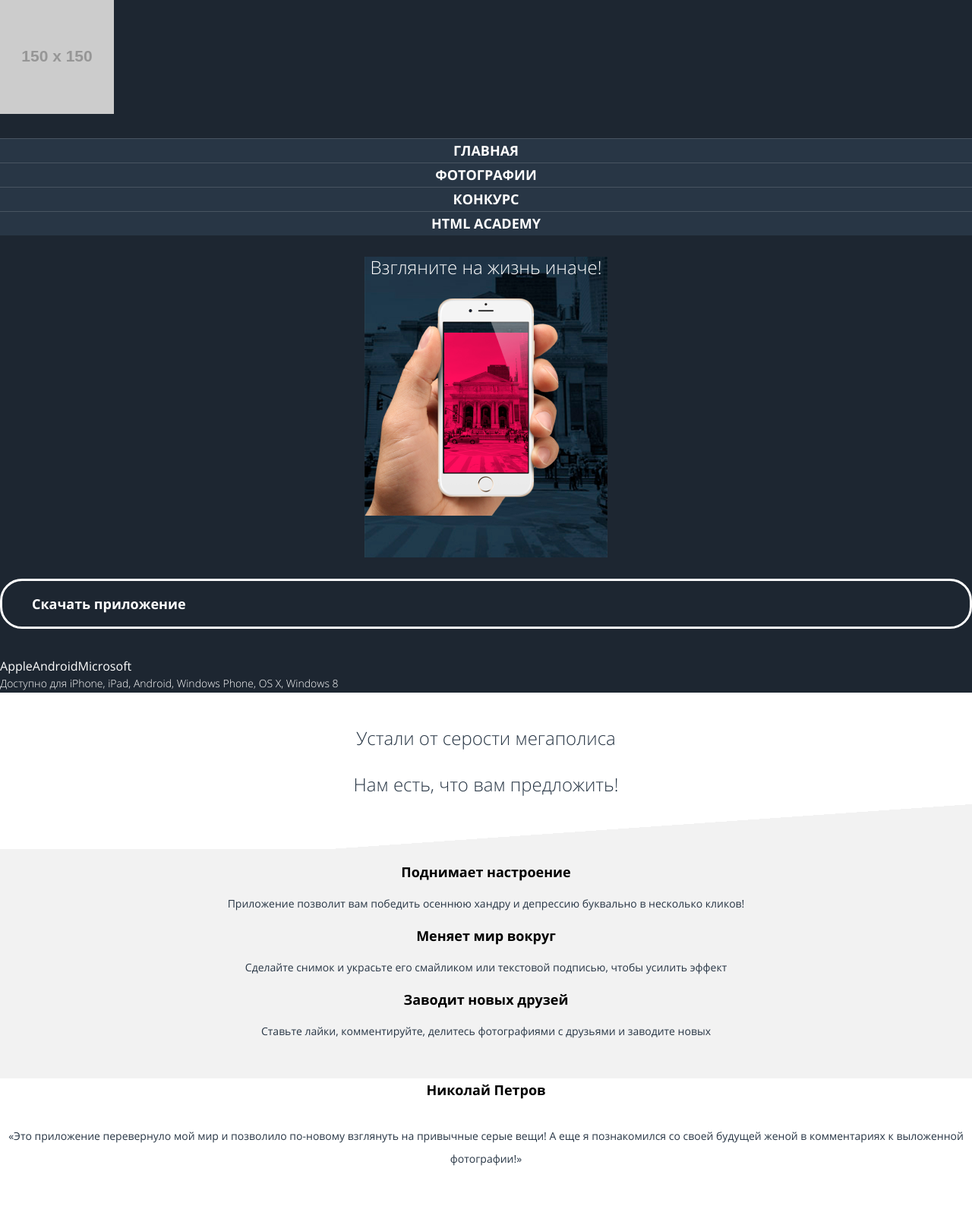
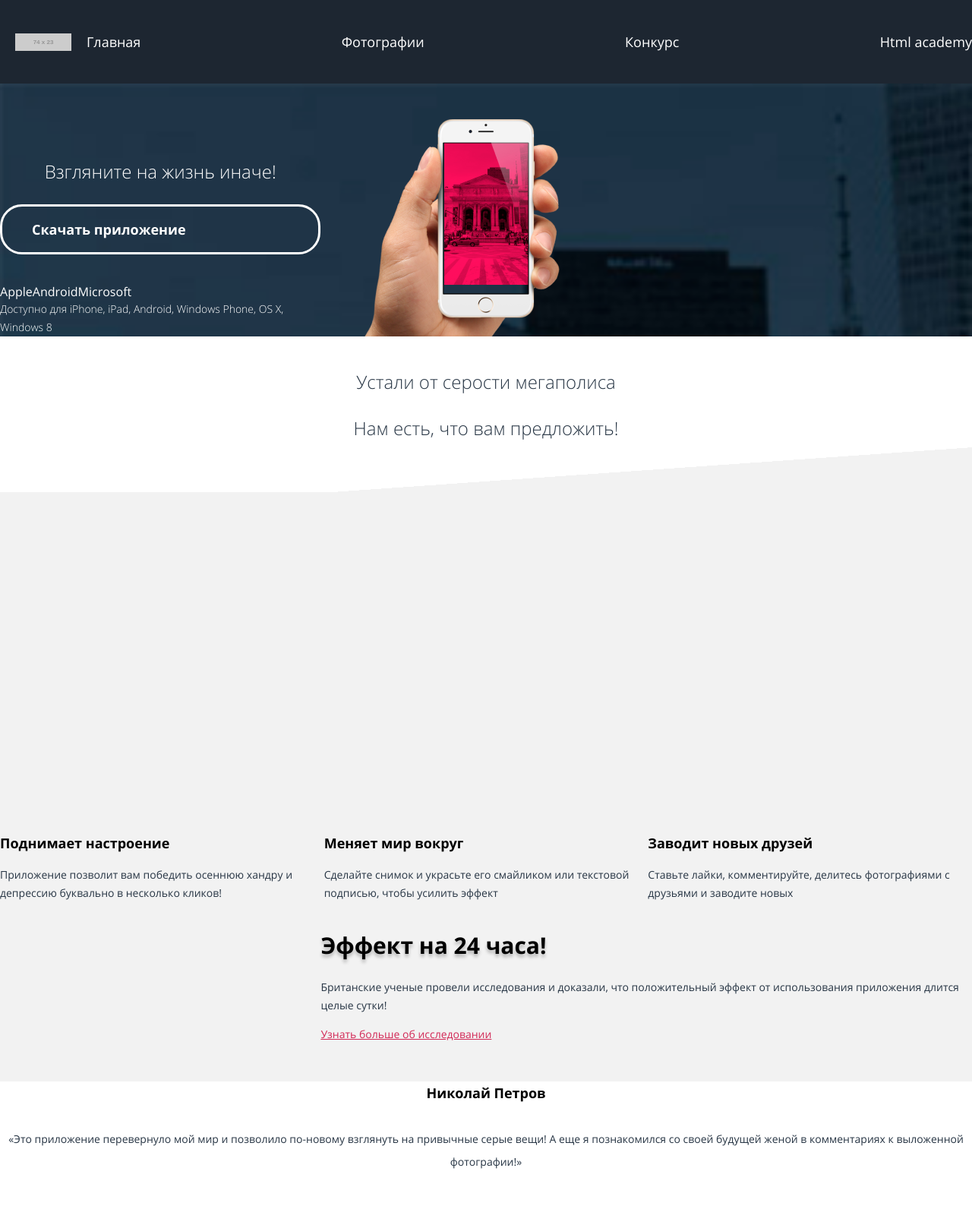
Before and after one commit to chylman/1517165-pink-21, a website: page source/index.html in a window 1280 px wide. Shown: the top 1588 px of the page at 76% size. Drawn offline with nearby package versions, Linux system fonts and the light colour scheme; files that its build step writes are made by us from their sources; placeholder pictures from the web are drawn by us.

Commit message:
Адаптивная сетка главной страницы

```diff
--- a/source/index.html
+++ b/source/index.html
@@ -2,13 +2,14 @@
 <html class="page" lang="ru">
   <head>
     <meta charset="utf-8">
+    <meta name="viewport" content="width=device-width, initial-scale=1">
     <title>HTML Academy: Пинк</title>
     <link rel="stylesheet" href="css/style.css">
   </head>
   <body class="page-body">
     <header class="page-header">
       <a class="page-header__logo">
-        <img src="https://via.placeholder.com/150x150" alt="Приложение Pink" width="150" height="150">
+        <img src="https://via.placeholder.com/74x23" alt="Приложение Pink" width="74" height="23">
       </a>
       <nav class="main-navigation">
         <div class="main-navigation__wrapper">
@@ -72,6 +73,15 @@
             </ul>
           </div>
         </section>
+        <section class="effect">
+          <div class="effect__wrapper">
+            <h2 class="effect__title">Эффект на 24 часа!</h2>
+            <p class="effect__text">
+              Британские ученые провели исследования и доказали, что положительный эффект от использования приложения длится целые сутки!
+            </p>
+            <a href="!#" class="effect__more-link">Узнать больше об исследовании</a>
+          </div>
+        </section>
         <section class="reviews">
           <h2 class="visually-hidden">Отзывы</h2>
           <div class="reviews__wrapper slider">
@@ -114,21 +124,21 @@
               </thead>
               <tr class="price-table__row">
                 <td class="price-table__cell price-table__cell--pink-filter">Розовый фильтр</td>
-                <td class="price-table__cell price-table__cell--pink-filter"></td>
-                <td class="price-table__cell price-table__cell--pink-filter"></td>
-                <td class="price-table__cell price-table__cell--pink-filter"></td>
+                <td class="price-table__cell price-table__cell--pink-filter">Розовый фильтр</td>
+                <td class="price-table__cell price-table__cell--pink-filter">Розовый фильтр</td>
+                <td class="price-table__cell price-table__cell--pink-filter">Розовый фильтр</td>
               </tr>
               <tr class="price-table__row">
                 <td class="price-table__cell price-table__cell--smile">Смайлики</td>
-                <td class="price-table__cell price-table__cell--smile"></td>
-                <td class="price-table__cell price-table__cell--smile"></td>
-                <td class="price-table__cell price-table__cell--smile"></td>
+                <td class="price-table__cell price-table__cell--smile">Смайлики</td>
+                <td class="price-table__cell price-table__cell--smile">Смайлики</td>
+                <td class="price-table__cell price-table__cell--smile">Смайлики</td>
               </tr>
               <tr class="price-table__row">
                 <td class="price-table__cell price-table__cell--comments">Комментарии</td>
-                <td class="price-table__cell price-table__cell--comments"></td>
-                <td class="price-table__cell price-table__cell--comments"></td>
-                <td class="price-table__cell price-table__cell--comments"></td>
+                <td class="price-table__cell price-table__cell--comments">Комментарии</td>
+                <td class="price-table__cell price-table__cell--comments">Комментарии</td>
+                <td class="price-table__cell price-table__cell--comments">Комментарии</td>
               </tr>
             </table>
             <div class="price__toggles slider__toggles">
--- a/source/less/blocks/advantages.less
+++ b/source/less/blocks/advantages.less
@@ -22,6 +22,23 @@
 
 .advantages__list {
   .reset-ul();
+  text-align: center;
+}
+
+@media (min-width: @tablet-width) {
+  .advantages__list {
+    padding-left: 50%;
+    text-align: left;
+  }
+}
+
+@media (min-width: @desktop-width) {
+  .advantages__list {
+    display: grid;
+    grid-template-columns: 1fr 1fr 1fr;
+    padding-left: 0;
+    padding-top: 432px;
+  }
 }
 
 .advantages__title {
@@ -29,7 +46,6 @@
   font-weight: bold;
   font-size: 18px;
   line-height: 24px;
-  text-align: center;
   color: @basic-black;
 }
 
@@ -38,6 +54,5 @@
   font-weight: normal;
   font-size: 14px;
   line-height: 24px;
-  text-align: center;
   color: @basic-grayfont;
 }
--- a/source/less/blocks/contacts.less
+++ b/source/less/blocks/contacts.less
@@ -12,6 +12,19 @@
   font-size: 24px;
   line-height: 120%;
   color: @basic-grayfont;
+}
+
+.contacts__list {
+  display: flex;
+  flex-direction: column;
+}
+
+@media (min-width: @tablet-width) {
+  .contacts__list {
+    flex-direction: row;
+    flex-wrap: wrap;
+    justify-content: space-around;
+  }
 }
 
 .contacts__term {
--- a/source/less/blocks/download.less
+++ b/source/less/blocks/download.less
@@ -1,13 +1,43 @@
-.download__wrapper {
-  padding-top: 28px;
+.download {
   background-color: @basic-darkgray;
+}
+
+@media (min-width: @tablet-width) {
+  .download {
+    background-image: url("../img/phone.png"), url("../img/screen.png"), url("../img/back-mobile.png");
+    background-repeat: no-repeat, no-repeat, no-repeat;
+    background-position: bottom center, center, top;
+    background-size: auto, auto, 100%;
+  }
+}
+
+@media (min-width: @tablet-width) {
+  .download__wrapper {
+    width: 50%;
+  }
+}
+
+@media (min-width: @desktop-width) {
+  .download__wrapper {
+    width: 33%;
+  }
 }
 
 .download__header {
   min-height: 396px;
-  background-image: url("../img/phone.png"), url("../img/screen.png"), url("../img/back-mobile.png");
-  background-repeat: no-repeat, no-repeat, no-repeat;
-  background-position: center;
+  padding-top: 28px;
+  background-image: url("../img/phone.png"), url("../img/back-mobile.png");
+  background-repeat: no-repeat, no-repeat;
+  background-position: bottom left, top;
+  background-size: auto, 100%;
+}
+
+@media (min-width: @tablet-width) {
+  .download__header {
+    min-height: auto;
+    padding-top: 102px;
+    background: none;
+  }
 }
 
 .download__slogan {
--- /dev/null
+++ b/source/less/blocks/effect.less
@@ -0,0 +1,47 @@
+.effect {
+  display: none;
+}
+
+@media (min-width: @tablet-width) {
+  .effect {
+    display: block;
+  }
+
+  .effect__wrapper {
+    padding-left: 50%;
+  }
+}
+
+@media (min-width: @desktop-width) {
+  .effect__wrapper {
+    padding-left: 33%;
+  }
+}
+
+
+.effect__title {
+  font-style: normal;
+  font-weight: bold;
+  font-size: 30px;
+  line-height: 36px;
+  color: @basic-black;
+  text-shadow: 0px 4px 4px @special-opacityblack25;
+}
+
+.effect__text {
+  font-style: normal;
+  font-weight: normal;
+  font-size: 14px;
+  line-height: 24px;
+  color: @basic-grayfont;
+}
+
+.effect__more-link {
+  .reset-a();
+  text-decoration: underline;
+  font-style: normal;
+  font-weight: normal;
+  font-size: 14px;
+  line-height: 24px;
+  color: @basic-pink;
+}
--- a/source/less/blocks/main-navigation.less
+++ b/source/less/blocks/main-navigation.less
@@ -1,28 +1,52 @@
+.main-navigation {
+  width: 100%;
+}
+
 .main-navigation__list {
   .reset-ul();
+  display: flex;
+  flex-direction: column;
   color: @basic-white;
   font-size: 18px;
   line-height: 32px;
+  font-weight: 700;
   text-transform: uppercase;
 }
 
+@media (min-width: @desktop-width) {
+  .main-navigation__list {
+    flex-direction: row;
+    justify-content: space-between;
+    padding-top: 46px;
+    text-transform: none;
+    font-style: normal;
+    font-weight: normal;
+    line-height: 18px;
+  }
+}
+
 .main-navigation__item {
-  width: 100%;
   text-align: center;
   background: #283645;
   box-shadow: 0 1px 0 @basic-black, inset 0 1px 0 @special-opacitygray15;
 }
 
+@media (min-width: @desktop-width) {
+  .main-navigation__item {
+    text-align: unset;
+    background: none;
+    box-shadow: none;
+  }
+}
+
 .main-navigation__item a {
   display: block;
   color: @basic-white;
-  font-size: 18px;
-  line-height: 32px;
-  font-weight: 700;
   text-decoration: none;
 }
 
 .main-navigation__toggle {
+  position: absolute;
   width: 23px;
   height: 23px;
   background-color: inherit;
--- a/source/less/blocks/page-body.less
+++ b/source/less/blocks/page-body.less
@@ -1,4 +1,5 @@
 .page-body {
+  min-width: 340px;
   margin: 0;
   padding: 0;
   box-sizing: border-box;
@@ -6,3 +7,15 @@
   background-color: @basic-gray;
   color: @basic-grayfont;
 }
+
+@media (min-width: @tablet-width) {
+  .page-body {
+    min-width: 660px;
+  }
+}
+
+@media (min-width: @desktop-width) {
+  .page-body {
+    min-width: 1200px;
+  }
+}
--- a/source/less/blocks/page-footer.less
+++ b/source/less/blocks/page-footer.less
@@ -1,3 +1,17 @@
 .page-footer {
+  display: grid;
+  grid-template-rows: 1fr 1fr 1fr;
+  align-items: center;
+  justify-content: center;
   background-color: @basic-white;
 }
+
+@media (min-width: @tablet-width) {
+  .page-footer {
+    grid-template-columns: 1fr 1fr 1fr;
+  }
+}
+
+.page-footer__logo {
+  margin: auto;
+}
--- a/source/less/blocks/page-header.less
+++ b/source/less/blocks/page-header.less
@@ -1,5 +1,29 @@
 .page-header {
+  display: flex;
+  flex-direction: column;
   margin: 0;
   padding: 0;
   background-color: @basic-darkgray;
 }
+
+@media (min-width: @desktop-width) {
+  .page-header {
+    flex-direction: row;
+  }
+}
+
+.page-header__logo {
+  display: flex;
+  min-height: 69px;
+  padding: 0 20px;
+}
+
+@media (min-width: @tablet-width) {
+  .page-header__logo {
+    min-height: 110px;
+  }
+}
+
+.page-header__logo img {
+  margin: auto 0;
+}
--- a/source/less/blocks/photo-post.less
+++ b/source/less/blocks/photo-post.less
@@ -16,7 +16,6 @@
 }
 
 .photo-post__image {
-  width: 100%;
   margin-bottom: 42px;
 }
 
--- /dev/null
+++ b/source/less/blocks/price-table.less
@@ -0,0 +1,18 @@
+
+
+.price-table__row th:nth-child(1) {
+  display: none;
+}
+
+.price-table__cell {
+  overflow: hidden;
+}
+
+.price-table__cell:nth-child(1) {
+  display: none;
+}
+
+.price-table__cell:nth-child(3) {
+  display: block;
+  width: 280px;
+}
--- /dev/null
+++ b/source/less/blocks/price.less
@@ -0,0 +1,6 @@
+.price__wrapper {
+  display: grid;
+  grid-template-rows: 1fr 1fr;
+  align-content: center;
+  justify-content: center;
+}
--- a/source/less/blocks/social.less
+++ b/source/less/blocks/social.less
@@ -1,5 +1,10 @@
+.social {
+  margin: auto;
+}
+
 .social__list {
   .reset-ul();
+  display: flex;
 }
 
 .social__link {
--- a/source/less/color.less
+++ b/source/less/color.less
@@ -9,6 +9,7 @@
 @basic-grayfont: #283645;
 //Opacity
 @special-opacitygray15: rgba(255, 255, 255, 0.15);
+@special-opacityblack25: rgba(0, 0, 0, 0.25);
 //Border
 @special-gray: #E5E5E5;
 //Button
--- a/source/less/style.less
+++ b/source/less/style.less
@@ -18,3 +18,13 @@
 @import "blocks/modal.less";
 @import "blocks/photos.less";
 @import "blocks/photo-post.less";
+@import "blocks/price-table.less";
+@import "blocks/price.less";
+@import "blocks/effect.less";
+
+
+//Viewports
+
+@tablet-width: 768px;
+@desktop-width: 1200px;
+@mobile-width-only: 767px;
```
Also changed, not shown: source/contest.html (+1 -0 lines), source/photos.html (+1 -0 lines).
